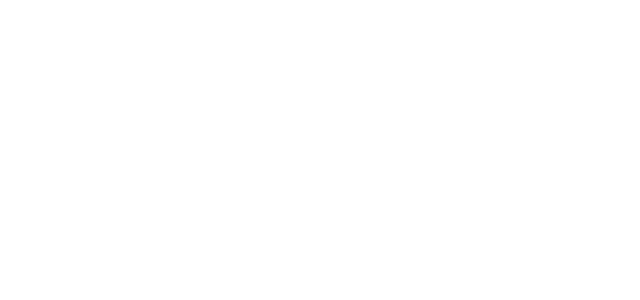
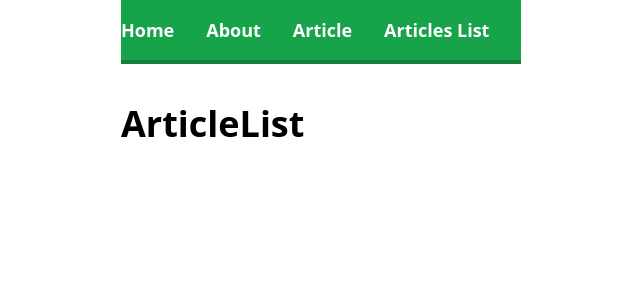
Before and after one commit to ankurrawat043/myblogApp, a React (Create React App) app: page /article-list in a window 1280 px wide. Before the commit this address had no page. Shown: the top 300 px of the page, without its empty margins (135-775 px from the left). Built offline with nearby package versions, Linux system fonts and the light colour scheme.

Commit message:
navbar connected

```diff
--- a/src/App.js
+++ b/src/App.js
@@ -1,22 +1,23 @@
-import Home from "./pages/Home"
-import './App.css';
-import {
-  BrowserRouter,
-  Routes,
-  Route,
-
-
-} from "react-router-dom";
+import { BrowserRouter, Routes, Route } from "react-router-dom";
+import "./App.css";
+import Home from "./pages/Home";
+import About from "./pages/About";
+import Article from "./pages/Article";
+import ArticleList from "./pages/ArticleList";
+import NavBar from "./components/NavBar";
 
 function App() {
   return (
     <BrowserRouter>
-    <div className="max-w-screen-md mx-auto pt-20">
-    <Routes>
-      <Route exact path="/" element={<Home/>}/>
-
-    </Routes>
-    </div>
+      <div className="max-w-screen-md mx-auto pt-20">
+          <NavBar/>
+        <Routes>
+          <Route  path="/" element={<Home />} />
+          <Route  path="/about" element={<About />} />
+          <Route  path="/article" element={<Article />} />
+          <Route  path="/article-list" element={<ArticleList />} />
+        </Routes>
+      </div>
     </BrowserRouter>
   );
 }
--- /dev/null
+++ b/src/components/NavBar.js
@@ -0,0 +1,33 @@
+import React from "react";
+import { Link } from "react-router-dom";
+
+function NavBar() {
+  return (
+    <div className="border-b-4 border-green-700 fixed top-0 bg-green-600 font-bold text-lg text-white">
+      <ul>
+        <li className="inline-block pt-4 pb-4">
+          <Link to="/" className="pt-6 pr-8">
+            Home
+          </Link>
+        </li>
+        <li className="inline-block pt-4 pb-4">
+          <Link to="/about" className="pt-6 pr-8">
+            About
+          </Link>
+        </li>
+        <li className="inline-block pt-4 pb-4">
+          <Link to="/article" className="pt-6 pr-8">
+            Article
+          </Link>
+        </li>
+        <li className="inline-block pt-4 pb-4">
+          <Link to="/article-list" className="pt-6 pr-8">
+            Articles List
+          </Link>
+        </li>
+      </ul>
+    </div>
+  );
+}
+
+export default NavBar;
--- /dev/null
+++ b/src/pages/About.js
@@ -0,0 +1,13 @@
+import React from "react";
+
+function About() {
+  return (
+    <div className="mb-20">
+      <h1 className="sm:text-4xl text-2xl font-bold mt-6 text-grey-900">
+        About
+      </h1>
+    </div>
+  );
+}
+
+export default About;
--- /dev/null
+++ b/src/pages/Article.js
@@ -0,0 +1,13 @@
+import React from "react";
+
+function Article() {
+  return (
+    <div className="mb-20">
+      <h1 className="sm:text-4xl text-2xl font-bold mt-6 text-grey-900">
+        Article
+      </h1>
+    </div>
+  );
+}
+
+export default Article;
--- /dev/null
+++ b/src/pages/ArticleList.js
@@ -0,0 +1,13 @@
+import React from "react";
+
+function ArticleList() {
+  return (
+    <div className="mb-20">
+      <h1 className="sm:text-4xl text-2xl font-bold mt-6 text-grey-900">
+        ArticleList
+      </h1>
+    </div>
+  );
+}
+
+export default ArticleList;
```
Also changed, not shown: src/styles/tailwind.css.
